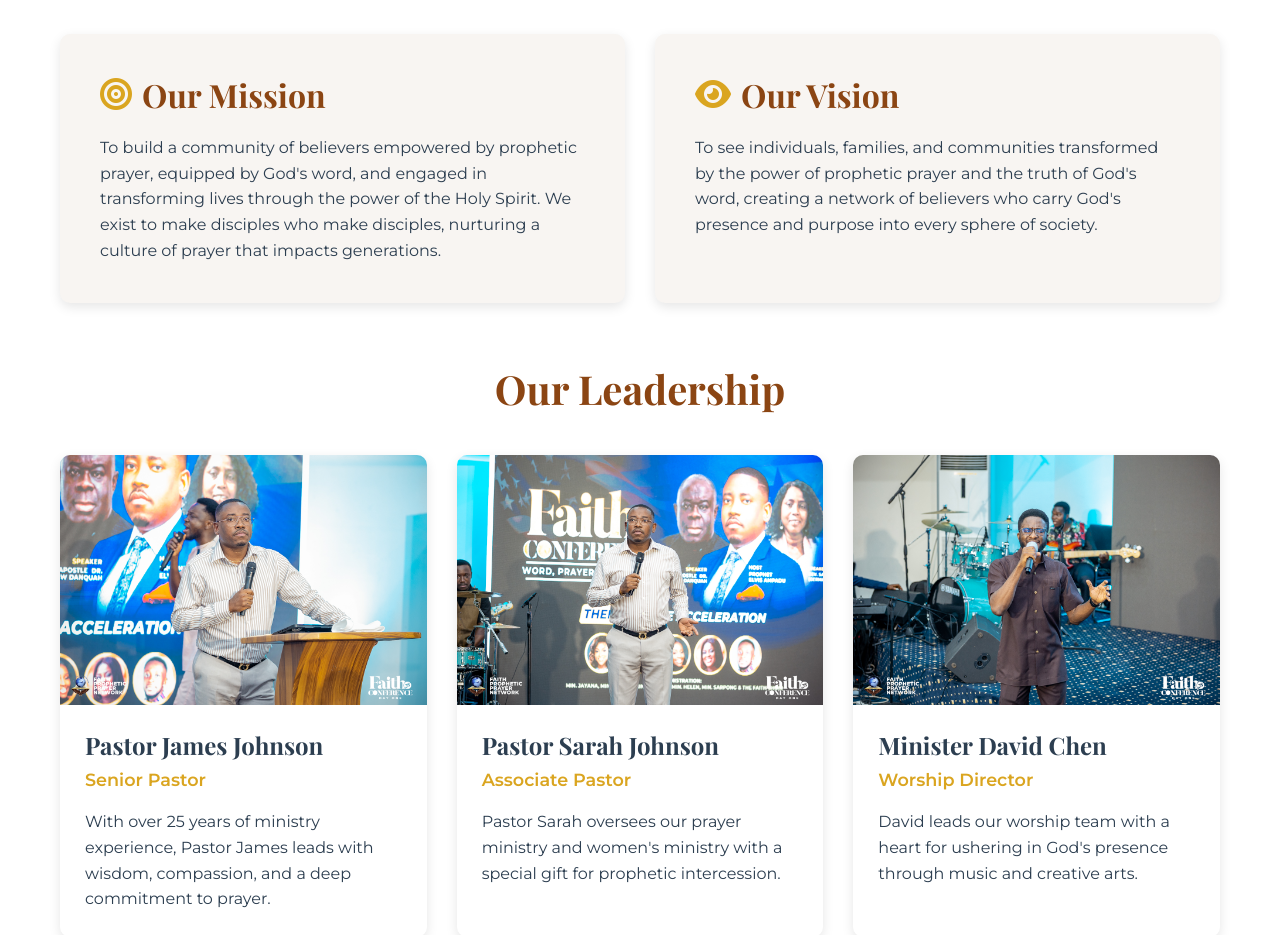
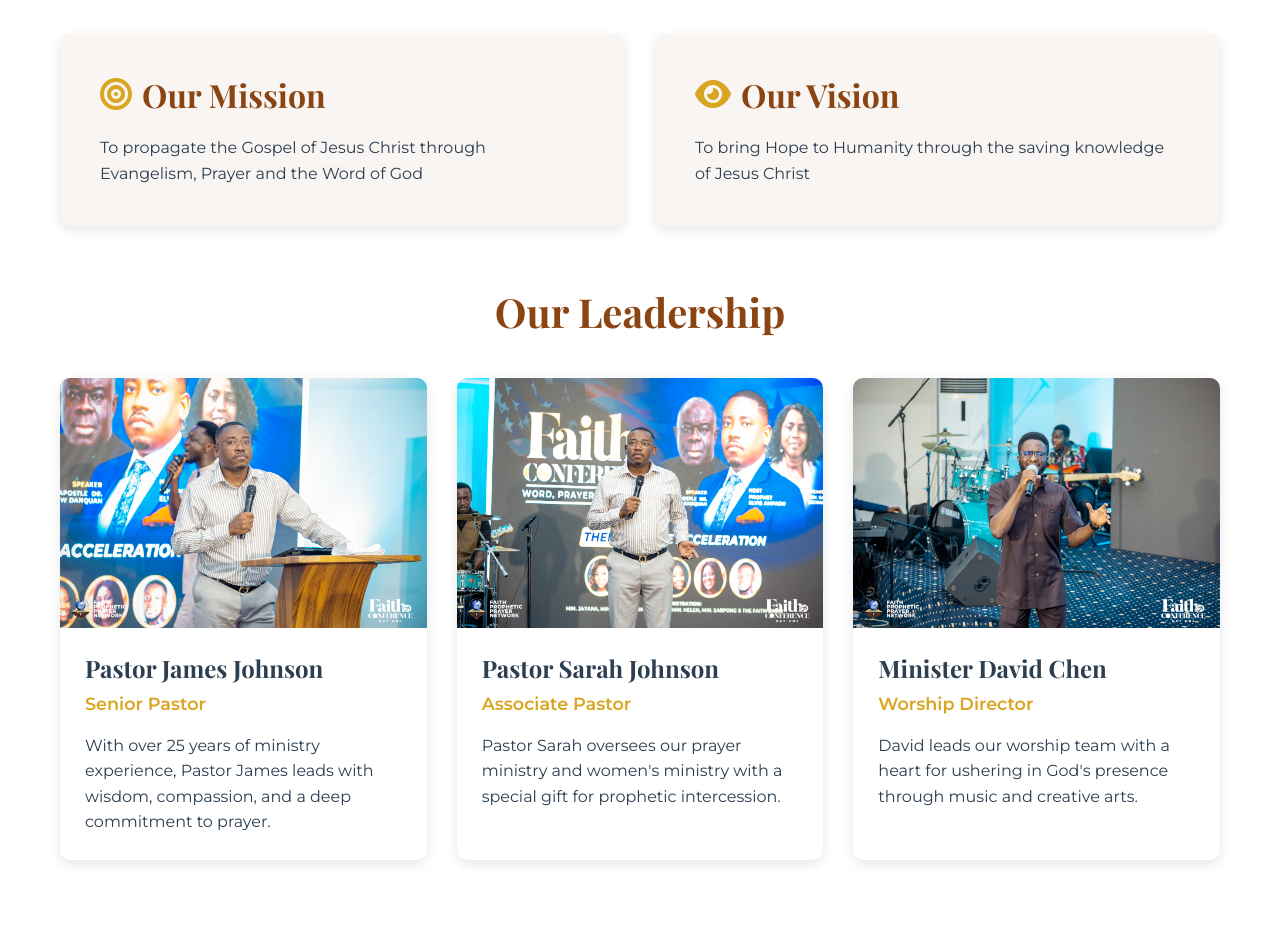
Before and after one commit to karo-Developer/faithConference, a plain HTML site: page about.html in a window 1280 px wide. Shown: the part 900-1835 px from the top of the page. Drawn offline with nearby package versions, Linux system fonts and the light colour scheme.

Commit message:
first commiti

```diff
--- a/about.html
+++ b/about.html
@@ -14,7 +14,7 @@
     <nav class="navbar">
         <div class="container nav-container">
             <a href="index.html" class="logo">
-                <img src="/images/faithLogo.png" alt="logo">
+                <img src="/images/faithLogo.png" width="80" alt="logo">
                 <span class="logo-subtitle">Faith Prophetic Prayer Network</span>
             </a>
 
@@ -55,12 +55,12 @@
             <div class="mission-vision">
                 <div class="mission-card">
                     <h3><i class="fas fa-bullseye"></i> Our Mission</h3>
-                    <p>To build a community of believers empowered by prophetic prayer, equipped by God's word, and engaged in transforming lives through the power of the Holy Spirit. We exist to make disciples who make disciples, nurturing a culture of prayer that impacts generations.</p>
+                    <p>To propagate the Gospel of Jesus Christ through Evangelism, Prayer and the Word of God</p>
                 </div>
 
                 <div class="vision-card">
                     <h3><i class="fas fa-eye"></i> Our Vision</h3>
-                    <p>To see individuals, families, and communities transformed by the power of prophetic prayer and the truth of God's word, creating a network of believers who carry God's presence and purpose into every sphere of society.</p>
+                    <p> To bring Hope to Humanity through the saving knowledge of Jesus Christ </p>
                 </div>
             </div>
 
```
Also changed, not shown: contact.html (+1 -1 lines), events.html (+1 -1 lines), ministries.html (+1 -1 lines), prayer.html (+1 -1 lines), services.html (+1 -1 lines).
